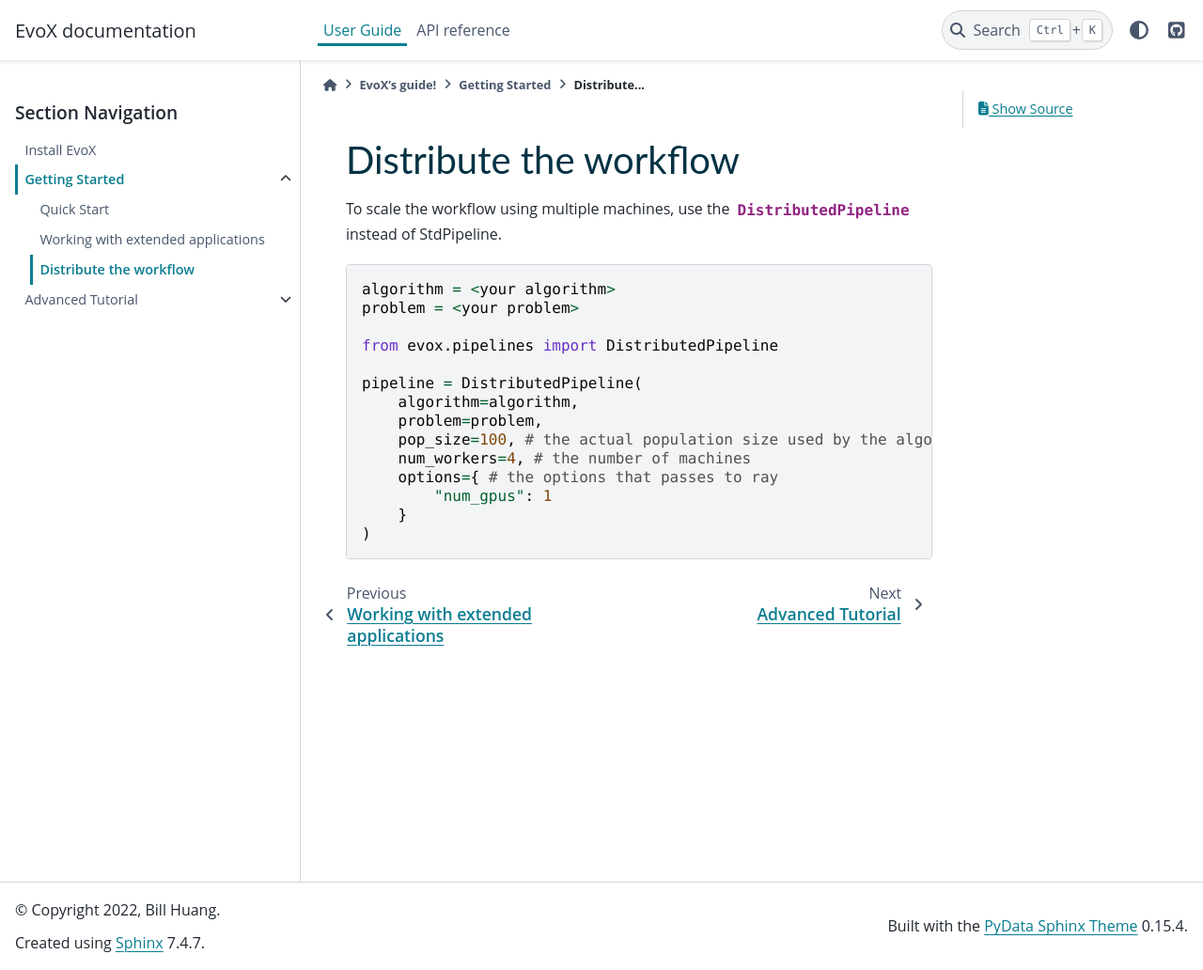
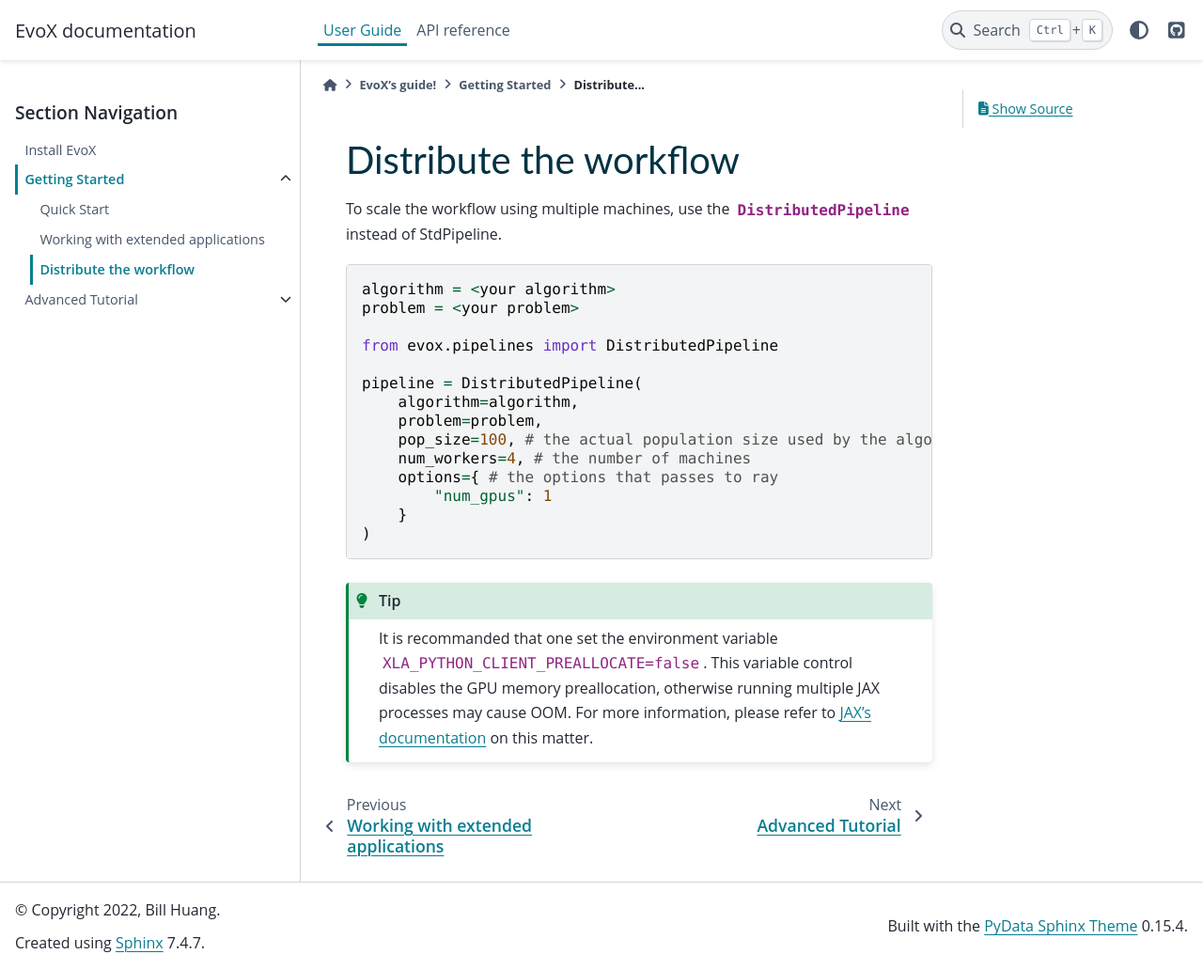
Before and after one commit to EMI-Group/evox, a Sphinx documentation site: the page built from docs/source/guide/basics/3-distributed.rst, in a window 1280 px wide and 1032 px high. Shown: the whole window at 94% size. Built offline with Sphinx 7.4.7 and the PyData theme 0.15.4, drawn with Linux system fonts in a browser that asks for light colours.

Commit message:
add tip for distributed pipeline

```diff
--- a/docs/source/guide/basics/3-distributed.rst
+++ b/docs/source/guide/basics/3-distributed.rst
@@ -20,3 +20,8 @@ To scale the workflow using multiple machines, use the :class:`DistributedPipeli
             "num_gpus": 1
         }
     )
+
+.. tip::
+    It is recommanded that one set the environment variable ``XLA_PYTHON_CLIENT_PREALLOCATE=false``.
+    This variable control disables the GPU memory preallocation, otherwise running multiple JAX processes may cause OOM.
+    For more information, please refer to `JAX's documentation <https://jax.readthedocs.io/en/latest/gpu_memory_allocation.html>`_ on this matter.
```
